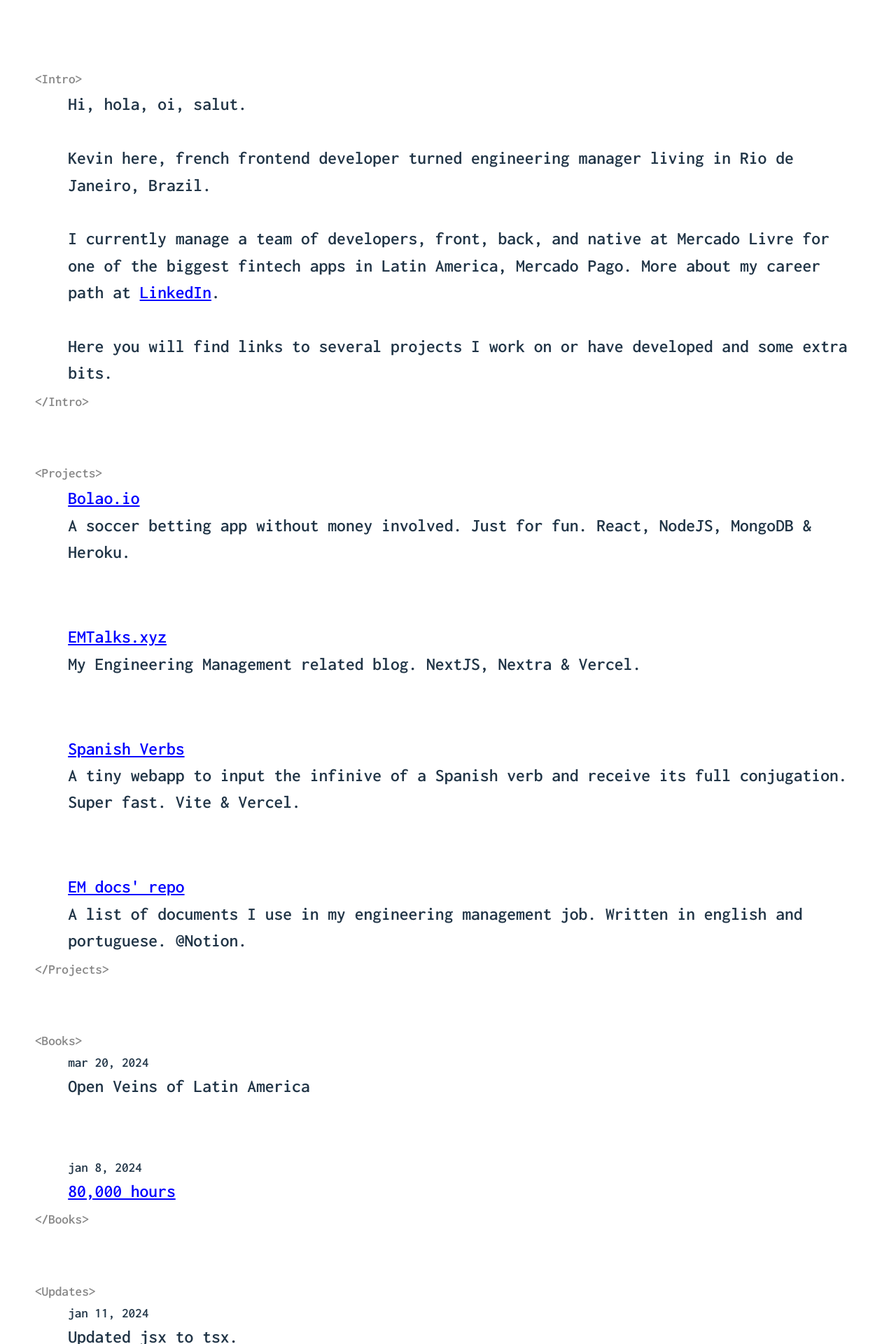
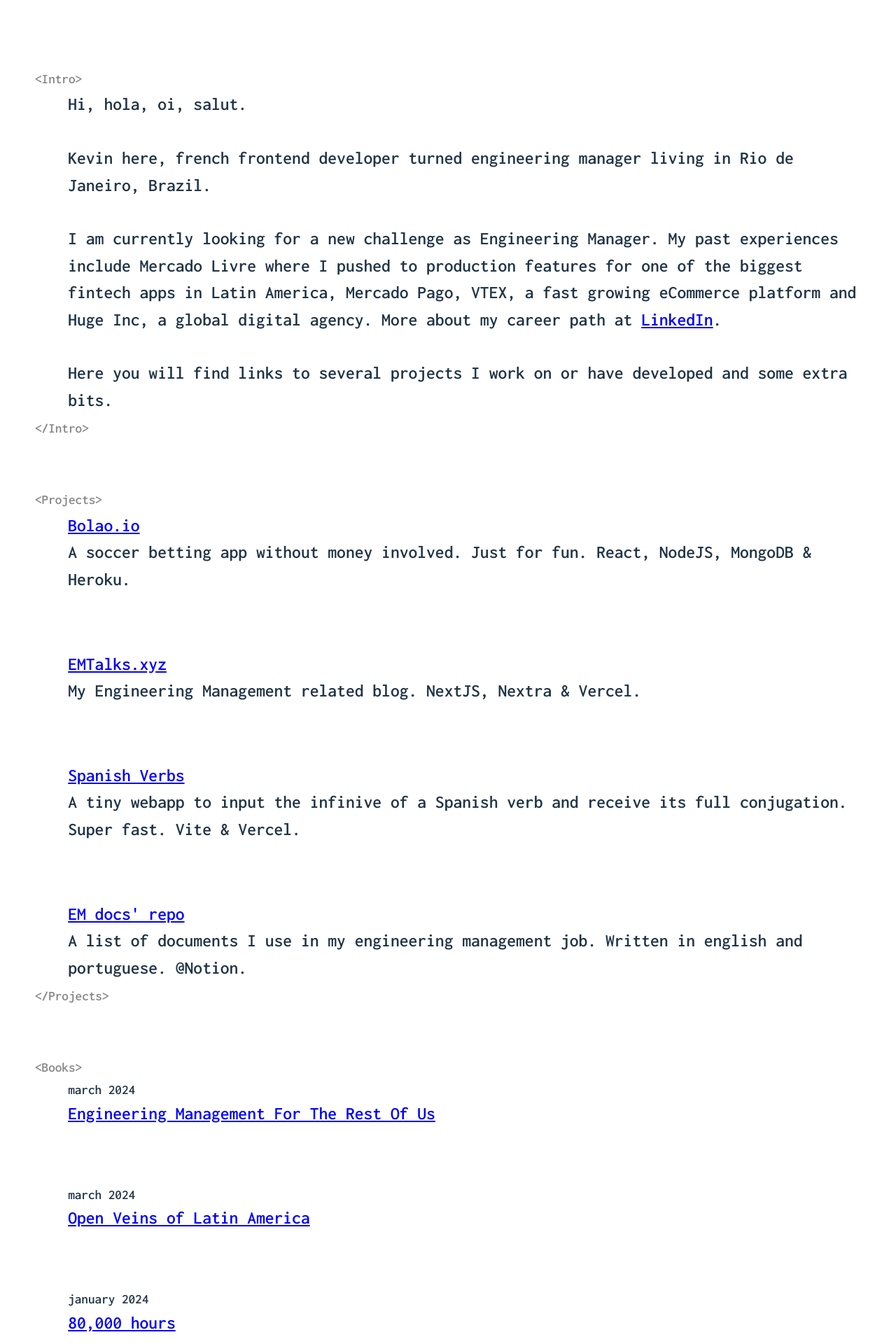
Before and after one commit to kevinch/kevinchevallierme, a React (Vite) app: page / in a window 1280 px wide. Shown: the part 100-2020 px from the top of the page at 70% size. Built offline with nearby package versions, Linux system fonts and the light colour scheme.

Commit message:
Update intro

```diff
--- a/index.html
+++ b/index.html
@@ -1,14 +1,21 @@
-<!doctype html>
+<!DOCTYPE html>
 <html lang="en">
   <head>
     <meta charset="UTF-8" />
     <link rel="icon" type="image/svg+xml" href="/vite.svg" />
     <meta name="viewport" content="width=device-width, initial-scale=1.0" />
-    <title>Kevin C.</title>
-    <link rel="preconnect" href="https://fonts.googleapis.com">
-    <link rel="preconnect" href="https://fonts.gstatic.com" crossorigin>
-    <link href="https://fonts.googleapis.com/css2?family=Inconsolata:wght@600&display=swap" rel="stylesheet">
-    <script async src="https://us.umami.is/script.js" data-website-id="c054973a-5e2d-43a5-b4c6-d9f1c1ddd69e"></script>
+    <title>Kevin Chevallier's site</title>
+    <link rel="preconnect" href="https://fonts.googleapis.com" />
+    <link rel="preconnect" href="https://fonts.gstatic.com" crossorigin />
+    <link
+      href="https://fonts.googleapis.com/css2?family=Inconsolata:wght@600&display=swap"
+      rel="stylesheet"
+    />
+    <script
+      async
+      src="https://us.umami.is/script.js"
+      data-website-id="c054973a-5e2d-43a5-b4c6-d9f1c1ddd69e"
+    ></script>
   </head>
   <body>
     <div id="root"></div>
--- a/src/components/Books.tsx
+++ b/src/components/Books.tsx
@@ -6,10 +6,21 @@
       <span className="code-help">{"<Books>"}</span>
 
       <div className="books-list">
-        <Book title="Open Veins of Latin America" date="mar 20, 2024" />
+        <Book
+          title="Engineering Management For The Rest Of Us"
+          date="march 2024"
+          link="https://www.engmanagement.dev/"
+        />
+
+        <Book
+          title="Open Veins of Latin America"
+          date="march 2024"
+          link="https://en.wikipedia.org/wiki/Open_Veins_of_Latin_America"
+        />
+
         <Book
           title="80,000 hours"
-          date="jan 8, 2024"
+          date="january 2024"
           link="https://80000hours.org/wp-content/uploads/2023/08/80K_HOURS_final.pdf"
         />
       </div>
--- a/src/components/Intro.tsx
+++ b/src/components/Intro.tsx
@@ -9,9 +9,11 @@
         Kevin here, french frontend developer turned engineering manager living
         in Rio de Janeiro, Brazil.
         <br />
-        <br />I currently manage a team of developers, front, back, and native
-        at Mercado Livre for one of the biggest fintech apps in Latin
-        America, Mercado Pago. More about my career path at{" "}
+        <br />I am currently looking for a new challenge as Engineering Manager.
+        My past experiences include Mercado Livre where I pushed to production
+        features for one of the biggest fintech apps in Latin America, Mercado
+        Pago, VTEX, a fast growing eCommerce platform and Huge Inc, a global
+        digital agency. More about my career path at{" "}
         <a href="https://www.linkedin.com/in/kevinchevallier/">LinkedIn</a>.
         <br />
         <br />
```
